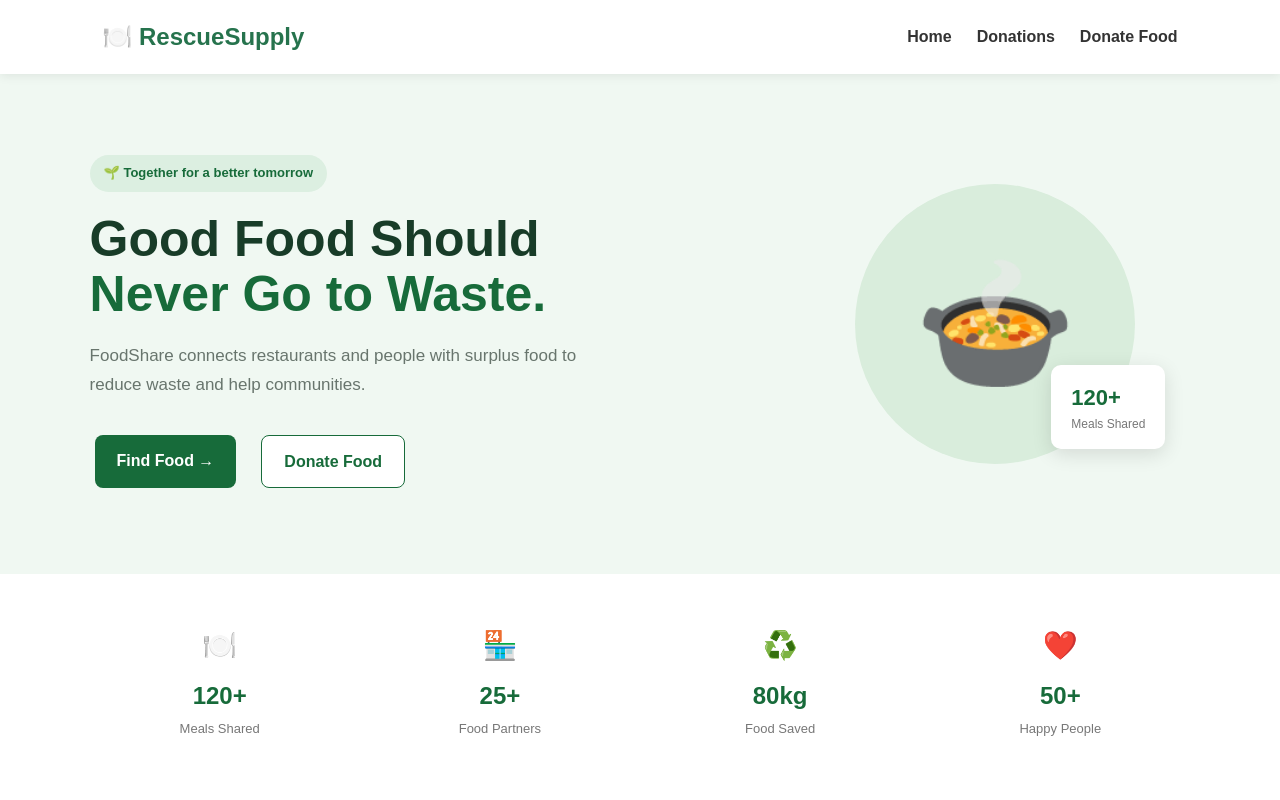
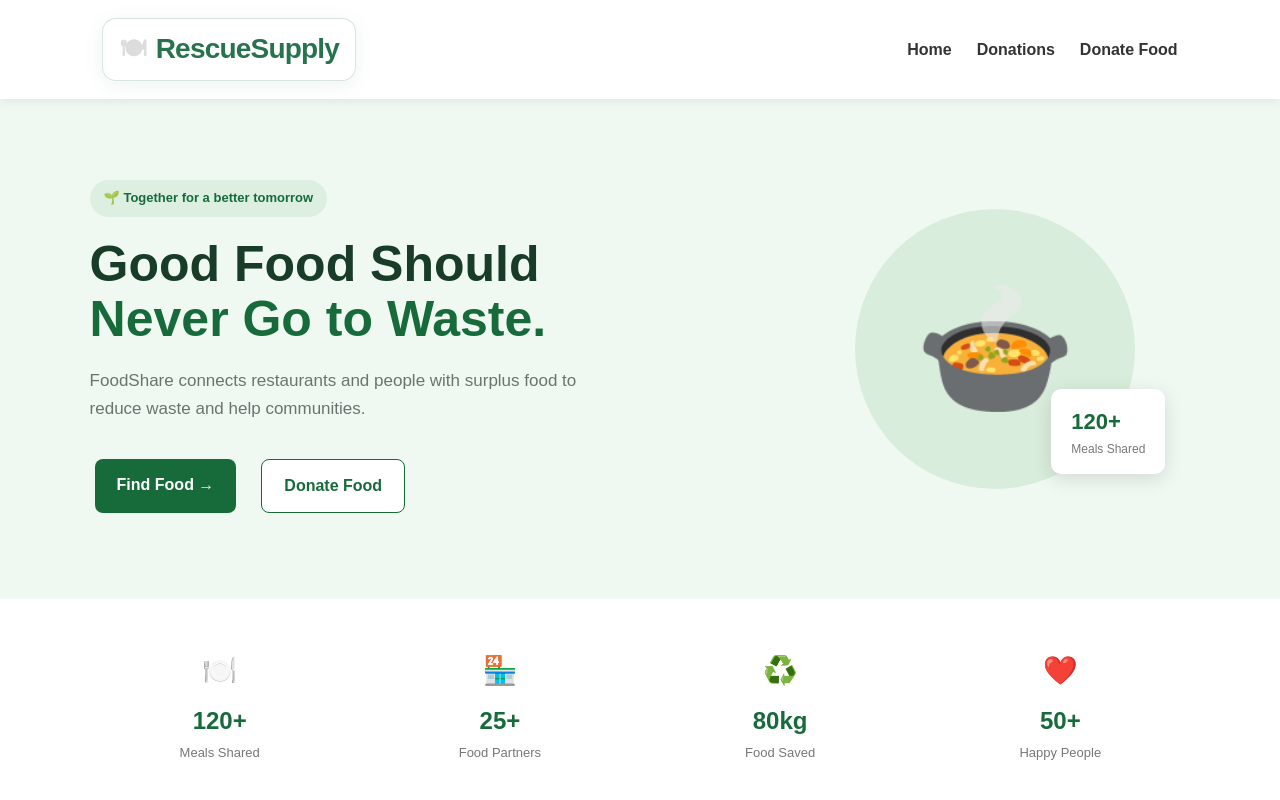
Before and after one commit to atithi3555beai25-ai/RescueSupply, a React (Vite) app: page / in a window 1280 px wide. Shown: the top 800 px of the page. Built offline with nearby package versions, Linux system fonts and the light colour scheme.

Commit message:
Enhanced RescueSupply heading design

```diff
--- a/src/App.css
+++ b/src/App.css
@@ -32,8 +32,73 @@ body {
 }
 
 
-.navbar h2 {
+.brand {
+    display: inline-flex;
+    align-items: center;
+    gap: 9px;
+
+    padding: 8px 16px;
+    border-radius: 14px;
+
+    background: rgba(255, 255, 255, 0.45);
+    border: 1px solid rgba(38, 115, 77, 0.18);
+
+    backdrop-filter: blur(10px);
+    -webkit-backdrop-filter: blur(10px);
+
+    box-shadow:
+        0 4px 20px rgba(38, 115, 77, 0.08),
+        inset 0 1px 0 rgba(255, 255, 255, 0.7);
+
+    cursor: pointer;
+
+    transition:
+        transform 0.3s ease,
+        box-shadow 0.3s ease;
+}
+
+/* Emoji stays ORIGINAL */
+.brand-emoji {
+    font-size: 25px;
+    line-height: 1;
+    color: gainsboro;
+}
+
+/* Only text gets styling */
+.brand-text {
+    font-size: 28px;
+    font-weight: 800;
+    letter-spacing: -0.8px;
+
     color: #26734d;
+
+    transition:
+        color 0.3s ease,
+        text-shadow 0.3s ease;
+}
+
+/* Premium hover */
+.brand:hover {
+    transform: translateY(-2px);
+
+    box-shadow:
+        0 8px 28px rgba(38, 115, 77, 0.16),
+        inset 0 1px 0 rgba(255, 255, 255, 0.9);
+}
+
+.brand:hover .brand-text {
+    color: #1b5e3b;
+
+    text-shadow:
+        0 0 12px rgba(38, 115, 77, 0.25);
+}
+
+.brand:hover .brand-emoji {
+    transform: scale(1.08);
+}
+
+.brand-emoji {
+    transition: transform 0.3s ease;
 }
 
 
--- a/src/components/Navbar.jsx
+++ b/src/components/Navbar.jsx
@@ -3,7 +3,12 @@ import { Link } from "react-router-dom";
 function Navbar() {
     return (
         <nav className="navbar">
-            <h2>🍽️ RescueSupply</h2>
+
+<h2 className="brand">
+    <span className="brand-emoji">🍽</span>
+    <span className="brand-text">RescueSupply</span>
+</h2>
+
 
             <div className="nav-links">
                 <Link to="/">Home</Link>
```
